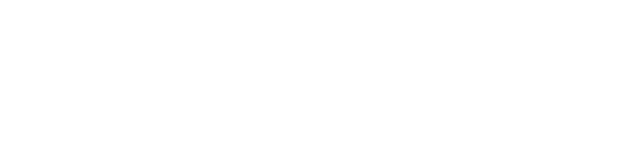
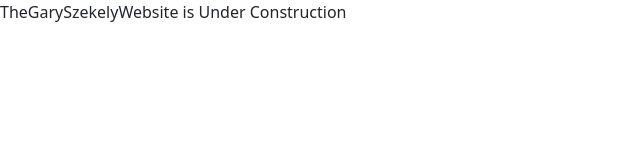
Before and after one commit to garyszekely/garyszekely.github.io, a plain HTML site: page index.html in a window 1280 px wide. Shown: the whole page, without its empty margins (0-640 px from the left). Drawn offline with nearby package versions, Linux system fonts and the light colour scheme.

Commit message:
Added temp page

```diff
--- a/index.html
+++ b/index.html
@@ -6,6 +6,7 @@
         <title>TheGarySzekelyWebsite</title>
     </head>
     <body>
+        TheGarySzekelyWebsite is Under Construction
         <script src="https://cdn.jsdelivr.net/npm/bootstrap@5.1.3/dist/js/bootstrap.bundle.min.js" integrity="sha384-ka7Sk0Gln4gmtz2MlQnikT1wXgYsOg+OMhuP+IlRH9sENBO0LRn5q+8nbTov4+1p" crossorigin="anonymous"></script>
     </body>
 </htmll>
```
